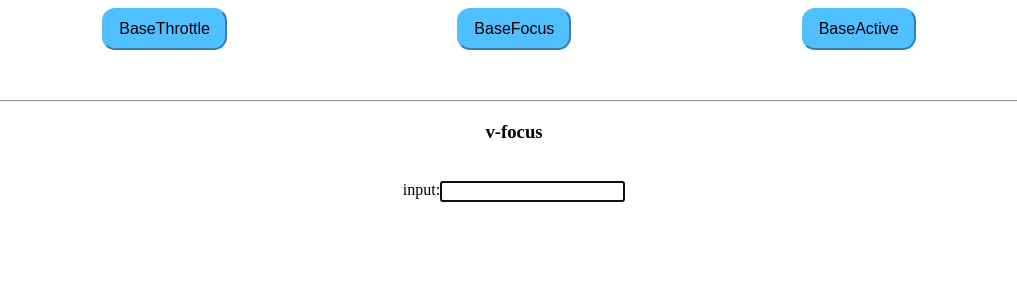
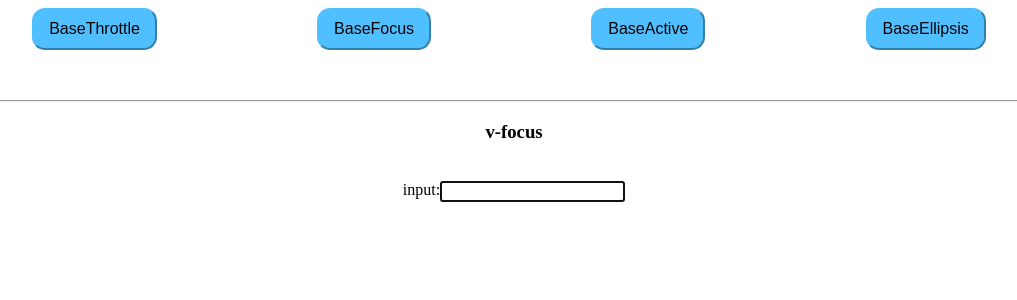
Before and after one commit to GreyJyy/vue-custom-directives, a Vue app: page / in a window 1280 px wide. Shown: the top 300 px of the page, without its empty margins (126-1143 px from the left). Built offline with nearby package versions, Linux system fonts and the light colour scheme.

Commit message:
feat(ellipsis): add the v-ellipsis

```diff
--- a/src/App.vue
+++ b/src/App.vue
@@ -13,17 +13,19 @@
 import BaseThrottle from '@/examples/BaseThrottle.vue'
 import BaseFocus from '@/examples/BaseFocus.vue'
 import BaseActive from '@/examples/BaseActive.vue'
+import BaseEllipsis from './examples/BaseEllipsis.vue'
 export default {
   data() {
     return {
       currentCpn: 'BaseFocus',
-      cpns: ['BaseThrottle', 'BaseFocus', 'BaseActive']
+      cpns: ['BaseThrottle', 'BaseFocus', 'BaseActive', 'BaseEllipsis']
     }
   },
   components: {
     BaseThrottle,
     BaseFocus,
-    BaseActive
+    BaseActive,
+    BaseEllipsis
   }
 }
 </script>
@@ -32,18 +34,22 @@ export default {
   display: flex;
   justify-content: space-evenly;
 }
+
 h3 {
   text-align: center;
 }
+
 .center {
   display: flex;
   justify-content: center;
   padding: 20px;
 }
+
 textarea {
   overflow: hidden;
   resize: none;
 }
+
 button {
   padding: 10px 15px;
   margin-left: 0;
@@ -53,6 +59,7 @@ button {
   background-color: #50bfff;
   border-color: #50bfff;
 }
+
 button:hover {
   background-color: rgb(115, 204, 255);
   border-color: rgb(115, 204, 255);
--- a/src/directives/index.js
+++ b/src/directives/index.js
@@ -1,11 +1,13 @@
 import focus from './modules/focus'
 import throttle from './modules/throttle'
 import active from './modules/active'
+import ellipsis from './modules/ellipsis'
 
 const directives = {
   focus,
   throttle,
-  active
+  active,
+  ellipsis
 }
 
 export default {
--- /dev/null
+++ b/src/directives/modules/ellipsis.js
@@ -0,0 +1,10 @@
+//超出文本省略指令
+
+export default {
+  bind(el, binding) {
+    el.style.width = `${binding.arg || 100}px`
+    el.style.whiteSpace = 'nowrap'
+    el.style.overflow = 'hidden'
+    el.style.textOverflow = 'ellipsis'
+  }
+}
--- /dev/null
+++ b/src/examples/BaseEllipsis.vue
@@ -0,0 +1,13 @@
+<template>
+    <div>
+        <h3>v-ellipsis</h3>
+        <div v-ellipsis:400> this is the default text which need to be omitted XXXXXXXXXXXXX</div>
+        <div v-ellipsis> default length</div>
+    </div>
+</template>
+<script>
+export default {
+}
+</script>
+<style>
+</style>
```
Also changed, not shown: src/directives/modules/throttle.js (+33 -31 lines).
